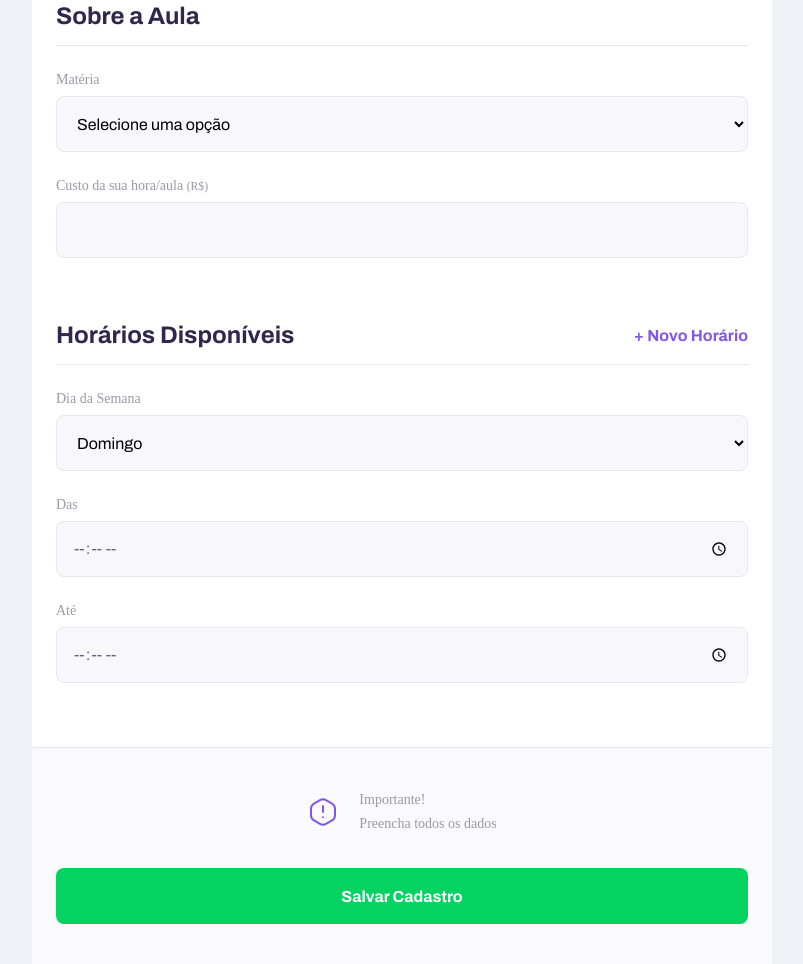
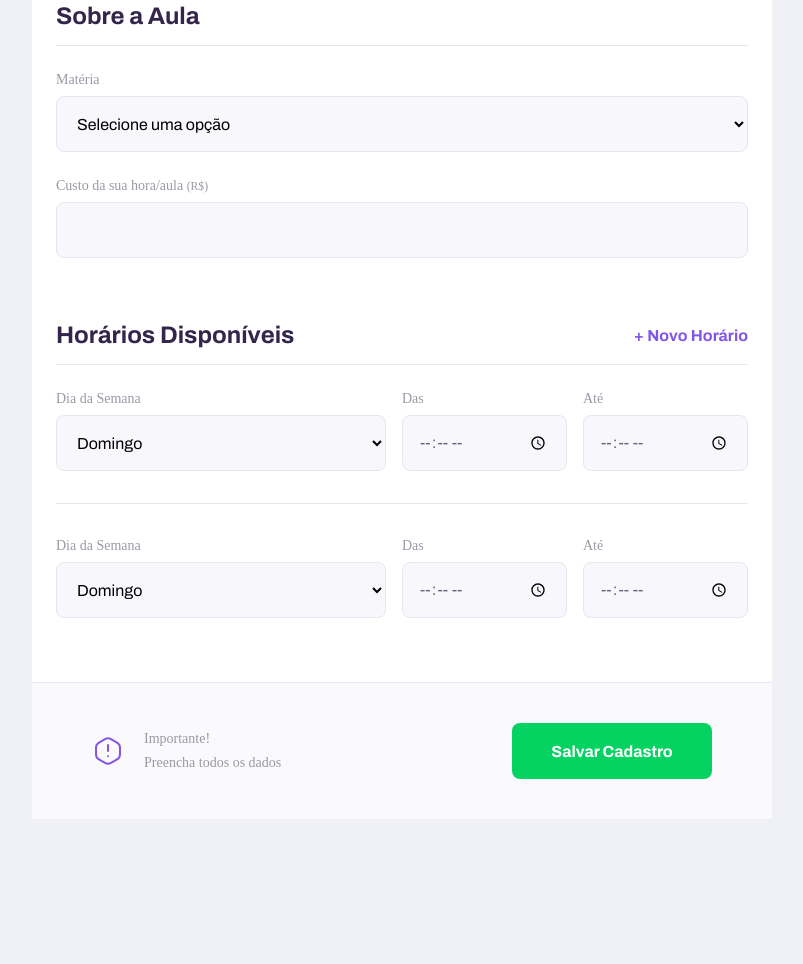
Before and after one commit to LilianeCosta767/NLW-2, a plain HTML site: page give-classes.html in a window 1280 px wide. Shown: the part 1008-1972 px from the top of the page, without its empty margins (238-1041 px from the left). After the commit the page ends 1827 px from the top, so only its background shows below. Drawn offline with Linux system fonts and the light colour scheme.

Commit message:
Finalizacao da tela give-classes em visualizacao mobile

```diff
--- a/give-classes.html
+++ b/give-classes.html
@@ -80,11 +80,38 @@
                     </div>
                 </fieldset>
 
-                <fieldset>
+                <fieldset id="schedule-items">
                     <legend>
                         Horários Disponíveis
                         <button id="add-time">+ Novo Horário</button>
                     </legend>
+                    <div class="schedule-item">
+                        <div class="select-block">
+                            <label for="weekday">Dia da Semana</label>
+                            <select name="weekday[]" required>
+                                <option value="" disabled="" hidden="">Selecione uma opção</option>
+                                <option value="0">Domingo</option>
+                                <option value="1">Segunda</option>
+                                <option value="2">Terça</option>
+                                <option value="3">Quarta</option>
+                                <option value="4">Quinta</option>
+                                <option value="5">Sexta</option>
+                                <option value="6">Sábado</option>
+                            </select>
+                        </div>
+
+                        <div class="input-block">
+                            <label for="time_from">Das</label>
+                            <input type="time" name="time_from[]" required>
+                        </div>
+
+                        <div class="input-block">
+                            <label for="time_to">Até</label>
+                            <input type="time" name="time_to[]" required>
+                        </div>
+
+                    </div>
+
                     <div class="schedule-item">
                         <div class="select-block">
                             <label for="weekday">Dia da Semana</label>
--- a/styles/partials/page-give-classes.css
+++ b/styles/partials/page-give-classes.css
@@ -119,4 +119,39 @@
     #page-give-classes #container {
         max-width: 100vw;
     }
+
+    #page-give-classes .page-header .header-content {
+        margin-bottom: 0;
+    }
+
+    #page-give-classes main fielset {
+        padding: 0 64px;
+    }
+
+    .schedule-item {
+        display: grid;
+        grid-template-columns: 2fr 1fr 1fr;
+        column-gap: 1.6rem; /* da um espaço entre as colunas */
+    }
+
+    #page-give-classes #schedule-items .select-block+.input-block,
+    #page-give-classes #schedule-items .input-block+.input-block {
+        margin-top: 0;
+    }
+
+    #page-give-classes main footer {
+        padding: 40px 60px;
+
+        display: flex;
+        align-items: center;
+        justify-content: space-between;
+    }
+
+    #page-give-classes main footer button {
+        margin-top: 0;
+
+        width: 200px;
+    }
 }
+
+/* o comando ! important da privilegio extremo, use com cuidado */
```
Also changed, not shown: study.html (+2 -2 lines).
